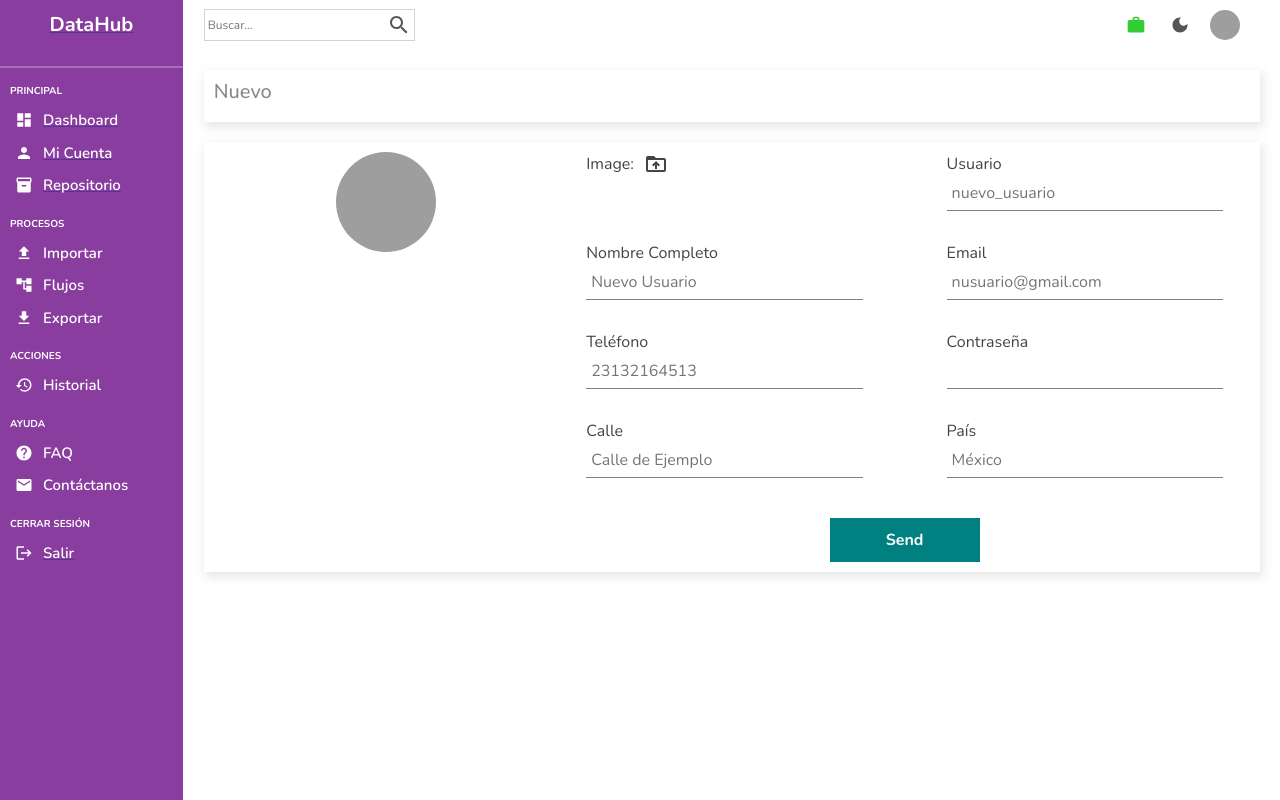
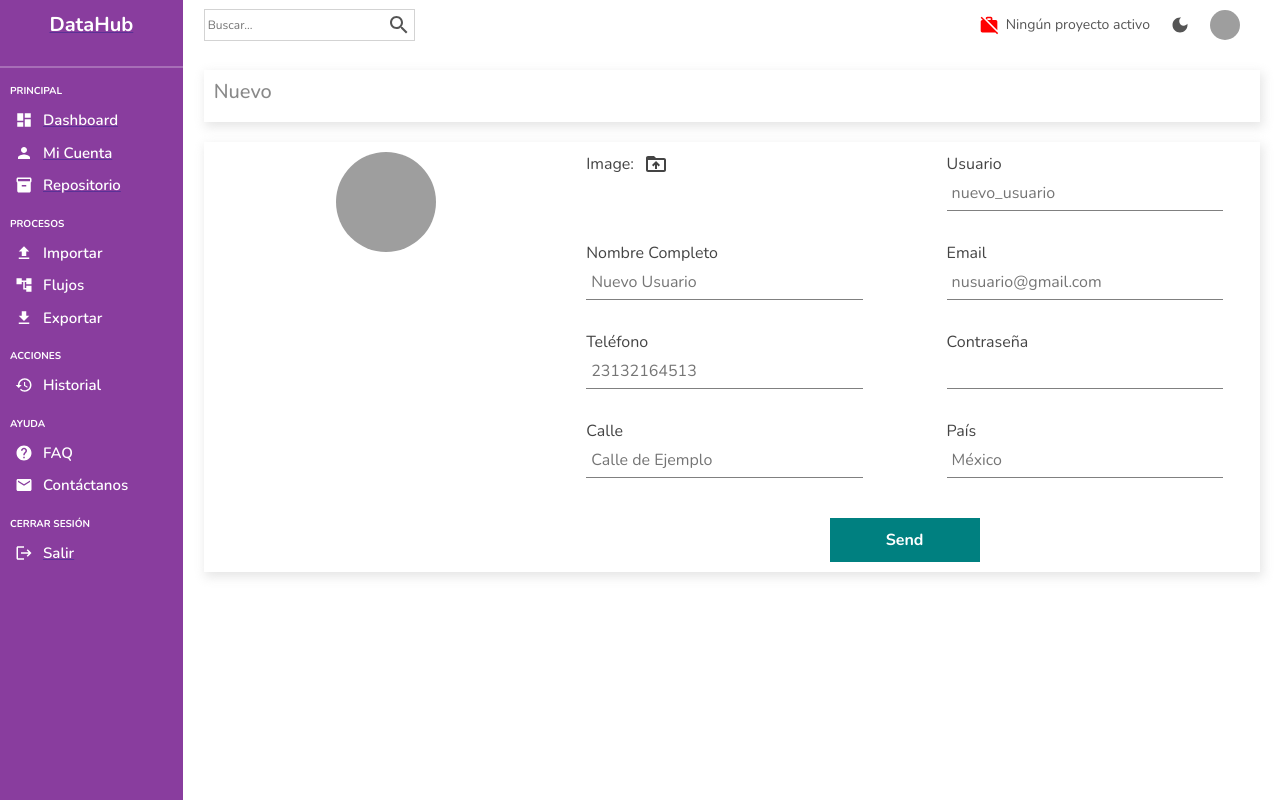
Before and after one commit to Carlos1300/DHGS, a React (Create React App) app in the folder frontend/: page /nuevo in a window 1280 px wide. Built offline with nearby package versions, Linux system fonts and the light colour scheme; grey boxes are pictures that could not be loaded.

Commit message:
Project Context and Activate Project

```diff
--- a/frontend/src/App.js
+++ b/frontend/src/App.js
@@ -4,7 +4,7 @@ import {BrowserRouter as Router, Routes, Route} from 'react-router-dom';
 import { Dashboard } from "./component/dashboard";
 // import {Users} from './component/users';
 // import {Navbar} from './component/navbar';
-import {Login} from './component/login';
+import { Login } from './component/login';
 import { List } from "./component/list";
 import { Single } from "./component/single";
 import { New } from "./component/new";
--- a/frontend/src/component/dataTable.js
+++ b/frontend/src/component/dataTable.js
@@ -1,19 +1,20 @@
-import React, { useState, useEffect } from "react";
+import React, { useState, useEffect, useContext } from "react";
 import "../general.scss";
 import { DataGrid } from '@mui/x-data-grid';
 import { Link } from "react-router-dom";
+import { ProjectContext } from "../context/projectContext";
 
 const columns = [
   { field: '_id', hide: true},
   { field: 'id', headerName: "ID" },
   { field: 'ProjectName', headerName: "Nombre de Proyecto", width: 330},
-  { field: "DataBaseName", headerName: "Base de Datos", width: 230 },
-  { field: "status", headerName: "Estado", width: 160,
-  renderCell: (params) =>{
-    return(
-      <div className={`cellWithStatus ${params.row.status}`}>{params.row.status}</div>
-    )
-  }}
+  { field: "DataBaseName", headerName: "Base de Datos", width: 230 }
+  // { field: "status", headerName: "Estado", width: 160,
+  // renderCell: (params) =>{
+  //   return(
+  //     <div className={`cellWithStatus ${params.row.status}`}>{params.row.status}</div>
+  //   )
+  // }}
   // { field: 'lastName', headerName: 'Last name', width: 130 },
   // {
   //   field: 'age',
@@ -39,9 +40,9 @@ const API = process.env.REACT_APP_API;
 
 export const DataTable = () => {
 
+  const [activeProject, setActiveProject] = useContext(ProjectContext);
+
   const [projects, setProjects] = useState([]);
-
-  const project = localStorage.getItem('project');
 
   const getProjects = async () =>{
     const res = await fetch(API + '/getProjects/' + localStorage.getItem('email'));
@@ -54,14 +55,12 @@ export const DataTable = () => {
   }, [])
 
   const activateProject = async (id, name) => {
+    await setActiveProject(name);
     localStorage.setItem('project', name)
   }
 
-  useEffect(() => {
-    console.log(project);
-  }, [project])
-
   const deactivateProject = async () =>{
+    await setActiveProject('None');
     localStorage.setItem('project', 'None')
   }
 
--- a/frontend/src/component/login.js
+++ b/frontend/src/component/login.js
@@ -44,7 +44,6 @@ export const Login = () => {
             localStorage.setItem('email', data.email);
             localStorage.setItem('tel', data.tel);
             localStorage.setItem('token', data.token);
-            localStorage.setItem('project', 'None')
             navigate('dashboard')
         }
     }
--- a/frontend/src/component/navbar.js
+++ b/frontend/src/component/navbar.js
@@ -1,11 +1,15 @@
-import React from "react";
+import React, { useContext } from "react";
 import "../general.scss";
 import SearchIcon from '@mui/icons-material/Search';
 import DarkModeIcon from '@mui/icons-material/DarkMode';
 import WorkOffIcon from '@mui/icons-material/WorkOff';
 import WorkIcon from '@mui/icons-material/Work';
+import { ProjectContext } from "../context/projectContext";
 
 export const Navbar = () =>{
+
+  const activeProject = useContext(ProjectContext);
+
   return (
     <div className="mynavbar">
       <div className="wrapper">
@@ -16,7 +20,7 @@ export const Navbar = () =>{
         <div className="items">
 
           {
-            localStorage.getItem('project') === 'None' ? (
+            activeProject[0] === 'None' ? (
               <div className="item">
                 <WorkOffIcon className="icon" style={{color: "red"}}/>
                 &nbsp; Ningún proyecto activo
@@ -24,7 +28,7 @@ export const Navbar = () =>{
             ) : (
               <div className="item">
                 <WorkIcon className="icon" style={{color: "limegreen"}}/>
-                &nbsp; {localStorage.getItem('project')}
+                &nbsp; Proyecto activo: {activeProject[0]}
               </div>
             )
           }
--- /dev/null
+++ b/frontend/src/context/projectContext.js
@@ -0,0 +1,14 @@
+import React, { createContext, useState } from "react";
+
+export const ProjectContext = createContext();
+
+export const ProjectContextProvider = ({ children }) => {
+
+    const [activeProject, setActiveProject] = useState('None');
+
+    return(
+        <ProjectContext.Provider value={[activeProject, setActiveProject]}>
+            {children}
+        </ProjectContext.Provider>
+    )
+};
--- a/frontend/src/index.js
+++ b/frontend/src/index.js
@@ -2,12 +2,15 @@ import React from 'react';
 import ReactDOM from 'react-dom/client';
 import './index.css';
 import App from './App';
+import { ProjectContextProvider } from './context/projectContext';
 
 import 'bootswatch/dist/pulse/bootstrap.min.css'
 
 const root = ReactDOM.createRoot(document.getElementById('root'));
 root.render(
   <React.StrictMode>
-    <App />
+    <ProjectContextProvider>
+      <App />
+    </ProjectContextProvider>
   </React.StrictMode>
 );
```
Also changed, not shown: 1 other file (tests, documents, lock files or other folders).
